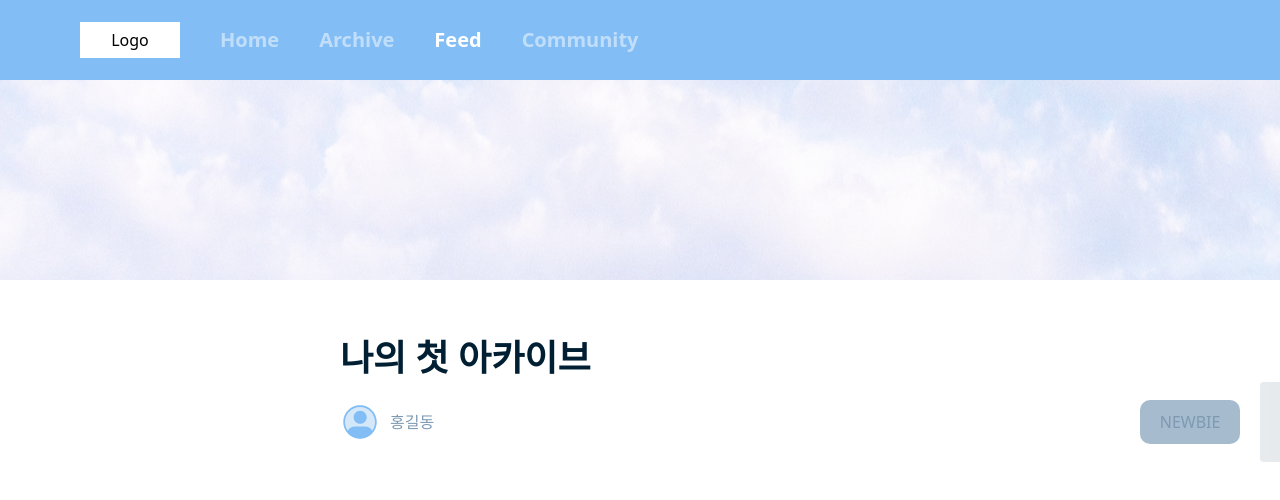
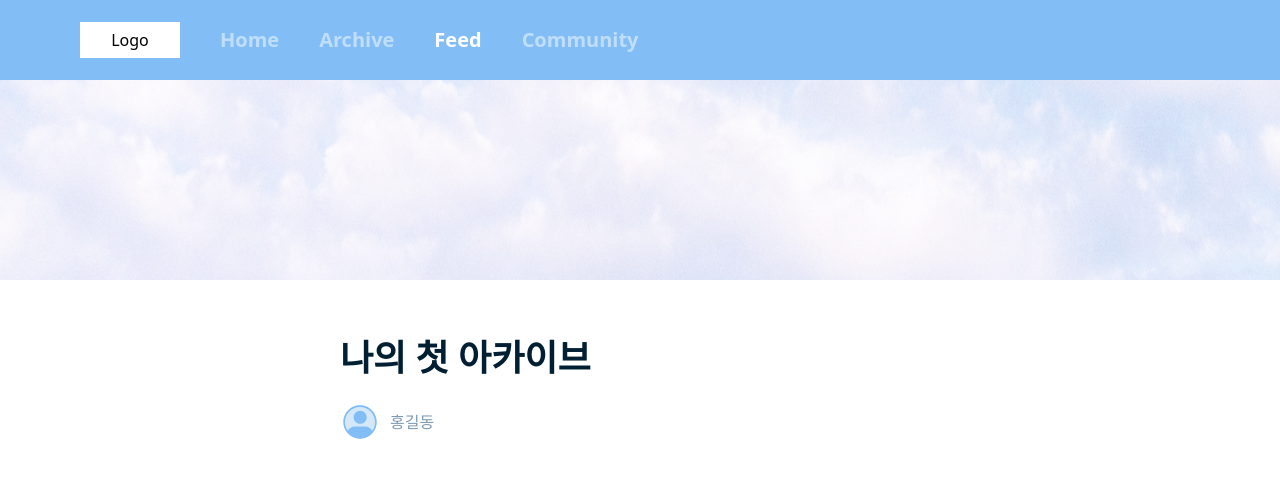
Before and after one commit to Deokive/FE, a React (Vite) app: page /feed/1 in a window 1280 px wide. Shown: the top 500 px of the page. Built offline with nearby package versions, Linux system fonts and the light colour scheme; the HTML template or start-up script is replaced by a standard one; a web font is replaced by a local one.

Commit message:
feat: 공용 아카이브 헤더 제작

```diff
--- /dev/null
+++ b/src/components/common/Archive.tsx/ArchiveHeader.tsx
@@ -0,0 +1,44 @@
+import getDPlusDay from "@/utils/dPlusDay";
+import UserIcon from "@/assets/icon/S.svg";
+
+interface ArchiveHeaderProps {
+  title?: string;
+  ownerNickname?: string;
+  badge?: string;
+  createdAt?: string;
+}
+
+const ArchiveHeader = ({
+  title,
+  ownerNickname,
+  badge,
+  createdAt,
+}: ArchiveHeaderProps) => {
+  return (
+    <div className="w-full flex flex-col items-start gap-[20px]">
+      <p className="typo-h1 text-color-highest">{title}</p>
+      <div className="w-full h-[51px] flex items-center gap-[20px]">
+        {/* 아카이브 소유자 부분 */}
+        <div className="flex w-[951px] gap-[10px] items-center">
+          <img src={UserIcon} alt="user" className="w-[40px] h-[40px]" />
+          <p className="typo-body2 text-color-high">{ownerNickname}</p>
+        </div>
+        {/* 배지 */}
+        <div className="flex gap-[20px] justify-end">
+          <div className="flex justify-center items-center px-[20px] py-[10px] rounded-[10px] bg-surface-container-40 text-color-high">
+            {badge}
+          </div>
+          {/* 디데이 부분 */}
+          <div
+            className="flex justify-center items-end px-[10px] py-[4px] rounded-[4px]
+      bg-[#B2BCC2] typo-h1 text-color-lowest"
+          >
+            + {getDPlusDay(createdAt ?? "")} Day
+          </div>
+        </div>
+      </div>
+    </div>
+  );
+};
+
+export default ArchiveHeader;
--- a/src/mockData/feedData.ts
+++ b/src/mockData/feedData.ts
@@ -11,7 +11,7 @@ export const feedDataMock = [
     viewCount: 150,
     likeCount: 42,
     ownerNickname: "홍길동",
-    createdAt: "2025-12-27 10:00:00",
+    createdAt: "2025-12-23 10:00:00",
     owner: true,
     liked: true,
   },
--- a/src/pages/Feed/FeedDetail.tsx
+++ b/src/pages/Feed/FeedDetail.tsx
@@ -1,7 +1,7 @@
 import Banner from "@/components/community/Banner";
 import { feedDataMock } from "@/mockData/feedData";
 import { useParams } from "react-router-dom";
-import UserIcon from "@/assets/icon/S.svg";
+import ArchiveHeader from "@/components/common/Archive.tsx/ArchiveHeader";
 
 const FeedDetail = () => {
   const urlParams = useParams();
@@ -15,27 +15,19 @@ const FeedDetail = () => {
       <Banner />
       {/* 배너 밑부분 */}
       <div className="w-full flex flex-col items-start mt-[60px] gap-[60px] px-[340px]">
-        <div className="w-full flex flex-col items-start gap-[20px]">
-          <p className="typo-h1 text-color-highest">{feed.title}</p>
-          <div className="w-full h-[51px] flex items-center gap-[20px]">
-            {/* 아카이브 소유자 부분 */}
-            <div className="flex w-[952px] gap-[10px] items-center">
-              <img src={UserIcon} alt="user" className="w-[40px] h-[40px]" />
-              <p className="typo-body2 text-color-high">{feed.ownerNickname}</p>
-            </div>
-            {/* 배지 */}
-            <div className="flex justify-center items-center px-[20px] py-[10px] rounded-[10px] bg-surface-container-40 text-color-high">
-              {feed.badge}
-            </div>
-            {/* 디데이 부분 */}
-            <div
-              className="flex justify-center items-end px-[20px] py-[4px] rounded-[4px] opacity-[0.3]
-              bg-[#B2BCC2] typo-h1 text-color-lowest"
-            >
-              {feed.createdAt}
-            </div>
-          </div>
-        </div>
+        {/* 아카이브 헤더 */}
+        <ArchiveHeader
+          title={feed.title}
+          ownerNickname={feed.ownerNickname}
+          badge={feed.badge}
+          createdAt={feed.createdAt}
+        />
+        {/* 아카이브 달력 */}
+        {/* 덕질 일기 */}
+        {/* 덕질 갤러리 */}
+        {/* 티켓북 */}
+        {/* 덕질 리포스트 */}
+        {/* 좋아요 */}
       </div>
     </div>
   );
--- /dev/null
+++ b/src/utils/dPlusDay.ts
@@ -0,0 +1,18 @@
+// src/utils/dPlusDay.ts
+// 현재 날짜에서 생성된 날짜를 빼서 일수 차이를 반환
+const getDPlusDay = (dateString: string) => {
+  const today = new Date();
+  const created = new Date(dateString);
+
+  // 시, 분, 초를 0으로 초기화하여 순수 날짜 차이만 계산
+  today.setHours(0, 0, 0, 0);
+  created.setHours(0, 0, 0, 0);
+
+  const diffInMs = today.getTime() - created.getTime();
+  const diffInDays = Math.floor(diffInMs / (1000 * 60 * 60 * 24));
+
+  // 일수만 반환
+  return diffInDays;
+};
+
+export default getDPlusDay;
```
